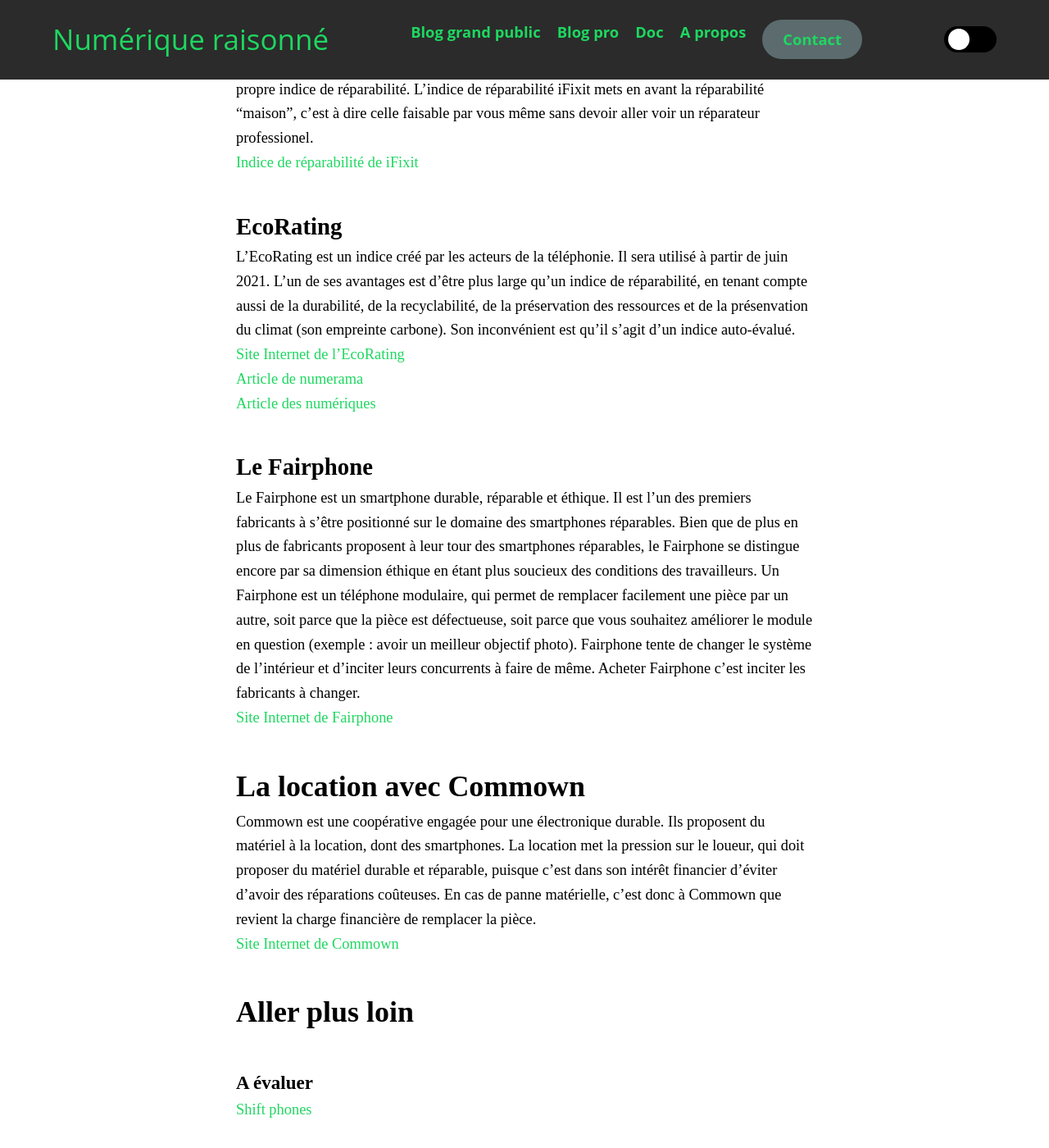
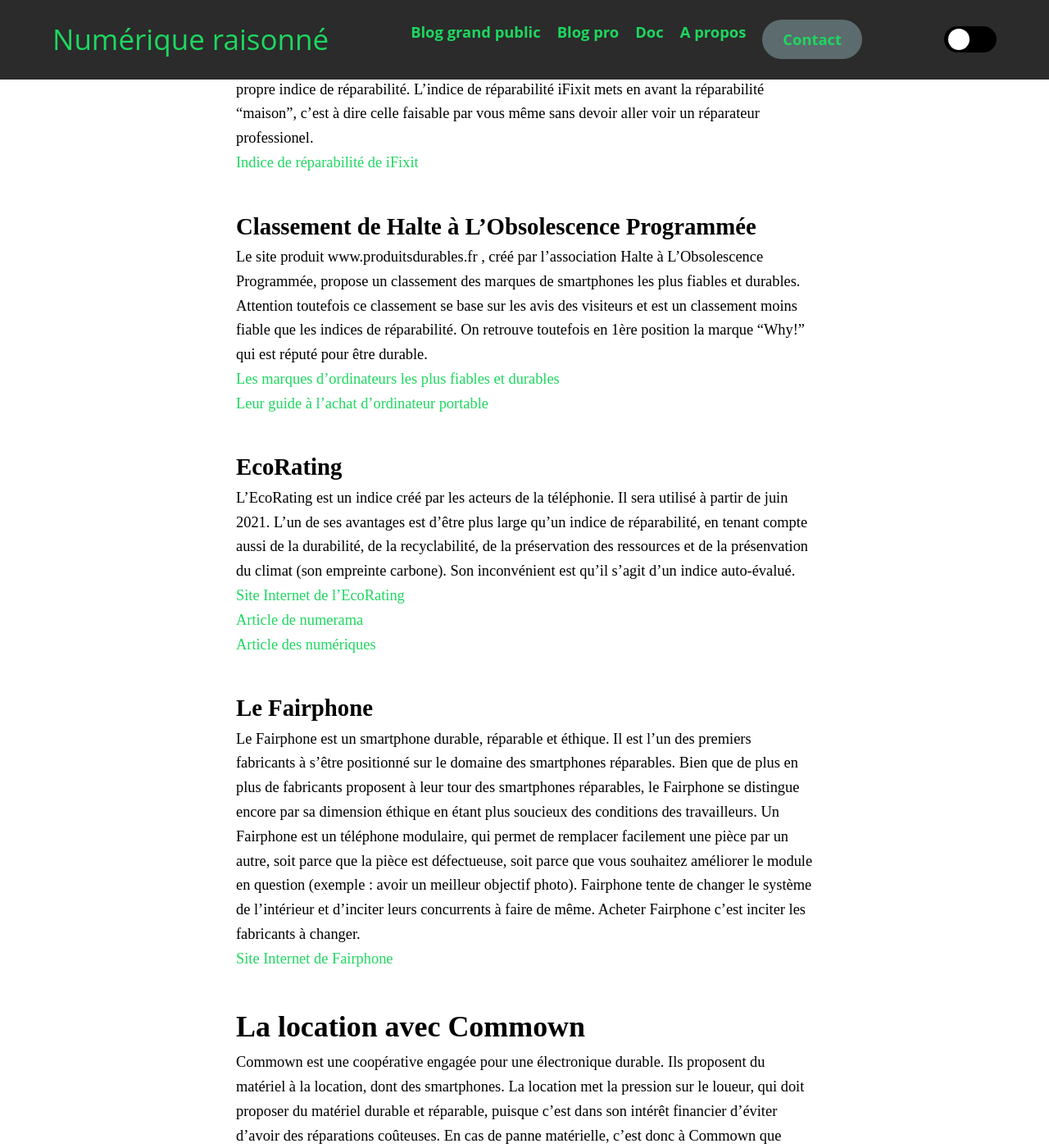
Before and after one commit to Slandais/slandais.github.io, a Jekyll site: the page built from _posts/2021-04-14-acheter-nouveau-telephone.md, in a window 1280 px wide and 1400 px high, scrolled down 2646 px. Shown: the whole window at 82% size. Built offline with Jekyll 4.4.1, drawn with Linux system fonts in a browser that asks for light colours; some of the changed text lies outside the part shown.

Commit message:
Update 2021-04-14-acheter-nouveau-telephone.md

```diff
--- a/_posts/2021-04-14-acheter-nouveau-telephone.md
+++ b/_posts/2021-04-14-acheter-nouveau-telephone.md
@@ -66,6 +66,13 @@
 
 * [Indice de réparabilité de iFixit](https://fr.ifixit.com/smartphone-repairability?sort=score)
 
+### Classement de Halte à L'Obsolescence Programmée
+
+Le site produit www.produitsdurables.fr , créé par l'association Halte à L'Obsolescence Programmée, propose un classement des marques de smartphones les plus fiables et durables. Attention toutefois ce classement se base sur les avis des visiteurs et est un classement moins fiable que les indices de réparabilité. On retrouve toutefois en 1ère position la marque "Why!" qui est réputé pour être durable.
+* [Les marques d'ordinateurs les plus fiables et durables](https://www.produitsdurables.fr/produit/telephone-mobile/)
+* [Leur guide à l'achat d'ordinateur portable](https://www.produitsdurables.fr/2018/11/12/7-conseils-pour-se-procurer-un-ordinateur-portable-efficace-et-durable/)
+
+
 ### EcoRating
 
 L'EcoRating est un indice créé par les acteurs de la téléphonie. Il sera utilisé à partir de juin 2021. L'un de ses avantages est d'être plus large qu'un indice de réparabilité, en tenant compte aussi de la durabilité, de la recyclabilité, de la préservation des ressources et de la présenvation du climat (son empreinte carbone). Son inconvénient est qu'il s'agit d'un indice auto-évalué.
@@ -94,6 +101,8 @@
 
 ## Aller plus loin
 
+* [Articles sur les smartphone sur le site Produits Durables](https://www.produitsdurables.fr/?s=smartphone)
+
 #### A évaluer
 
 * [Shift phones](https://www.shiftphones.com/en/)
```
